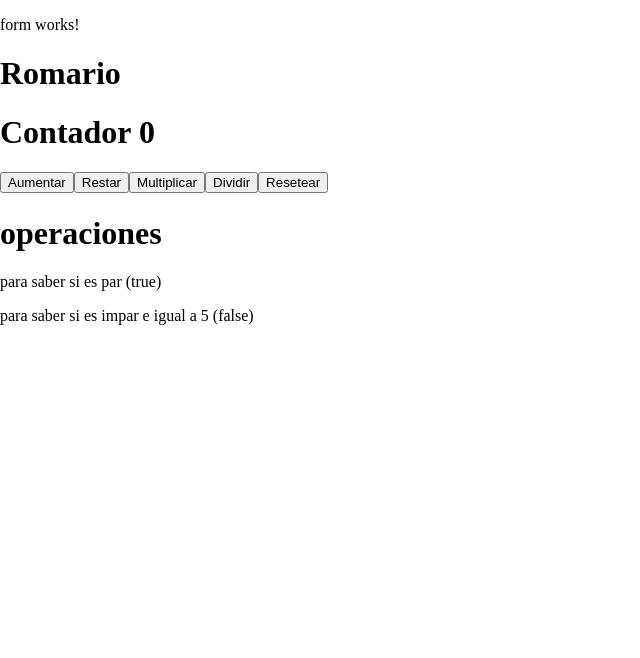
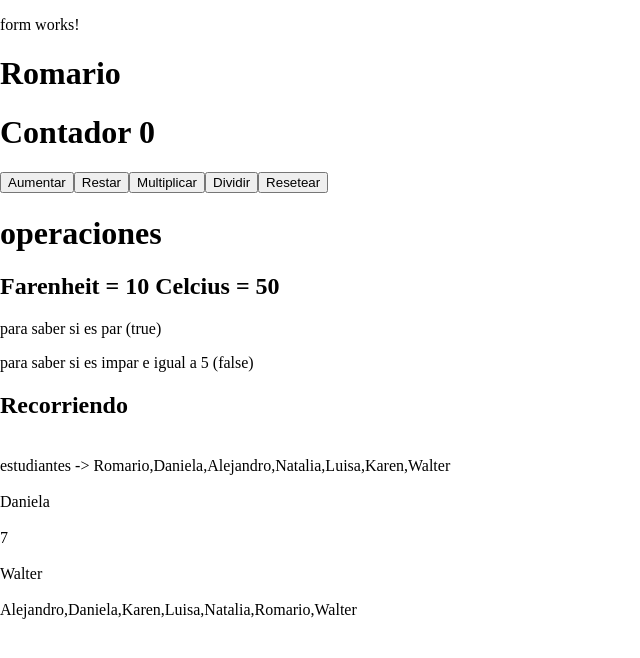
Before and after one commit to romaArtesyletras/gomy, an Angular app: page /form in a window 1280 px wide. Shown: the top 658 px of the page, without its empty margins (0-640 px from the left). Built offline with nearby package versions, Linux system fonts and the light colour scheme.

Commit message:
[ADD] Introduction angular ts

```diff
--- a/angular.json
+++ b/angular.json
@@ -98,5 +98,8 @@
         }
       }
     }
+  },
+  "cli": {
+    "analytics": false
   }
 }
--- a/src/app/pages/form/form.component.html
+++ b/src/app/pages/form/form.component.html
@@ -11,6 +11,7 @@
 <button (click)="reset()">Resetear</button>
 
 <h1>operaciones</h1>
+<h2>Farenheit = 10 Celcius = {{celciusToFarenheit(10)}}</h2>
 
 <!-- Modulo de porcentaje -->
 <!-- 2 % 2 = 0 -->
@@ -18,3 +19,15 @@
 <p>para saber si es par ({{ifEven(contador)}})</p>
 
 <p>para saber si es impar e igual a 5 ({{checkSomeStuff(contador, 5)}})</p>
+
+<h2>Recorriendo</h2>
+<br>
+<span>estudiantes -> {{estudiantes}}</span>
+<br><br>
+<span>{{estudiantes[1]}}</span>
+<br><br>
+<span>{{estudiantes.length}}</span>
+<br><br>
+<span>{{estudiantes[estudiantes.length - 1] }}</span>
+<br><br>
+<span>{{estudiantes.sort()}}</span>
--- a/src/app/pages/form/form.component.ts
+++ b/src/app/pages/form/form.component.ts
@@ -6,8 +6,12 @@ import { Component, OnInit } from '@angular/core';
   styleUrls: ['./form.component.scss']
 })
 export class FormComponent implements OnInit {
+
   title: string = "Romario";
   contador: number = 0;
+  estudiantes: string[] = [
+    "Romario","Daniela","Alejandro","Natalia","Luisa","Karen","Walter"
+  ];
 
   constructor(){}
 
@@ -44,4 +48,8 @@ export class FormComponent implements OnInit {
     if(num % 2 !== 0 && num == theNumber) return true;
     return false
   }
+
+  celciusToFarenheit(celsius: number) {
+    return (celsius * 1.8) + 32
+  }
 }
```
